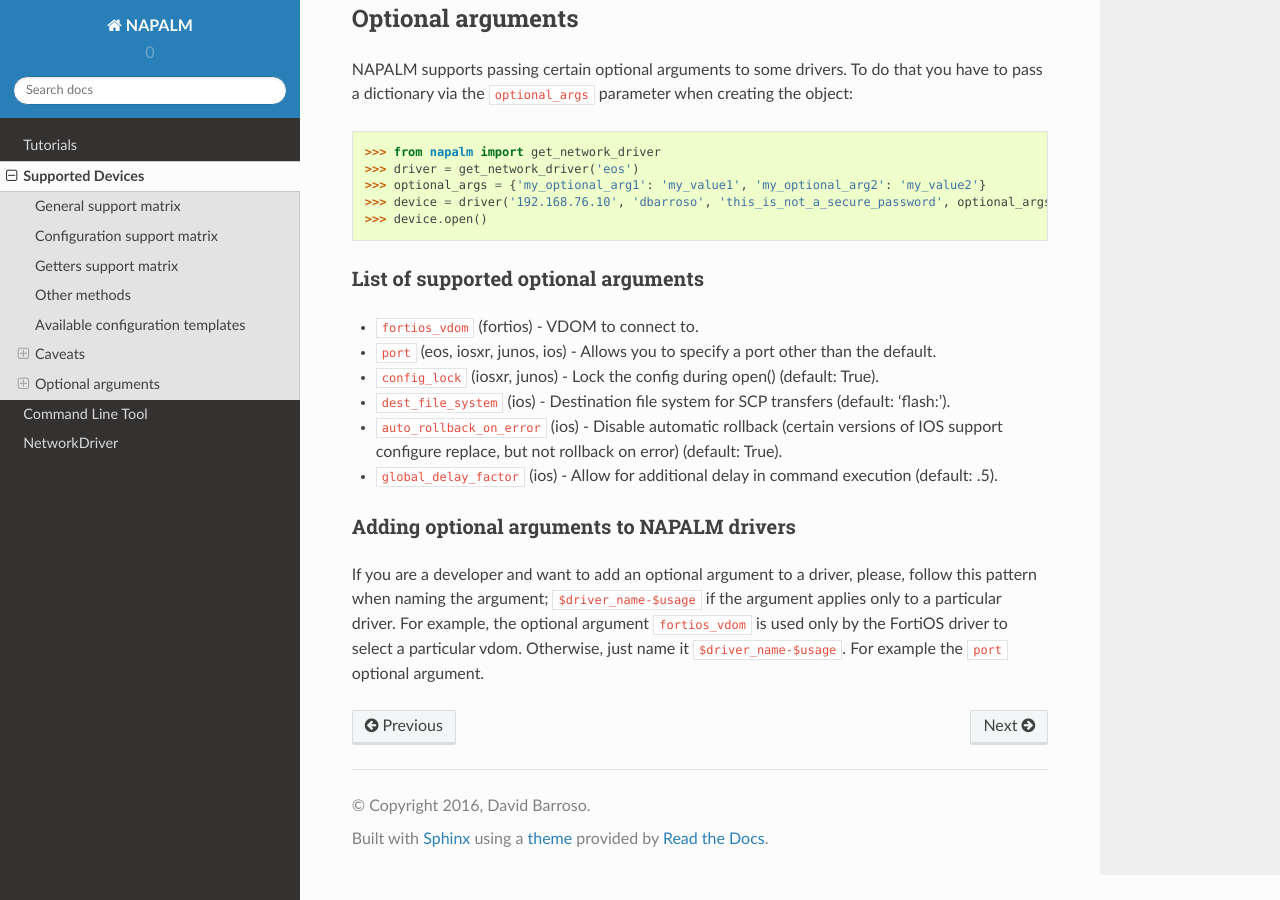
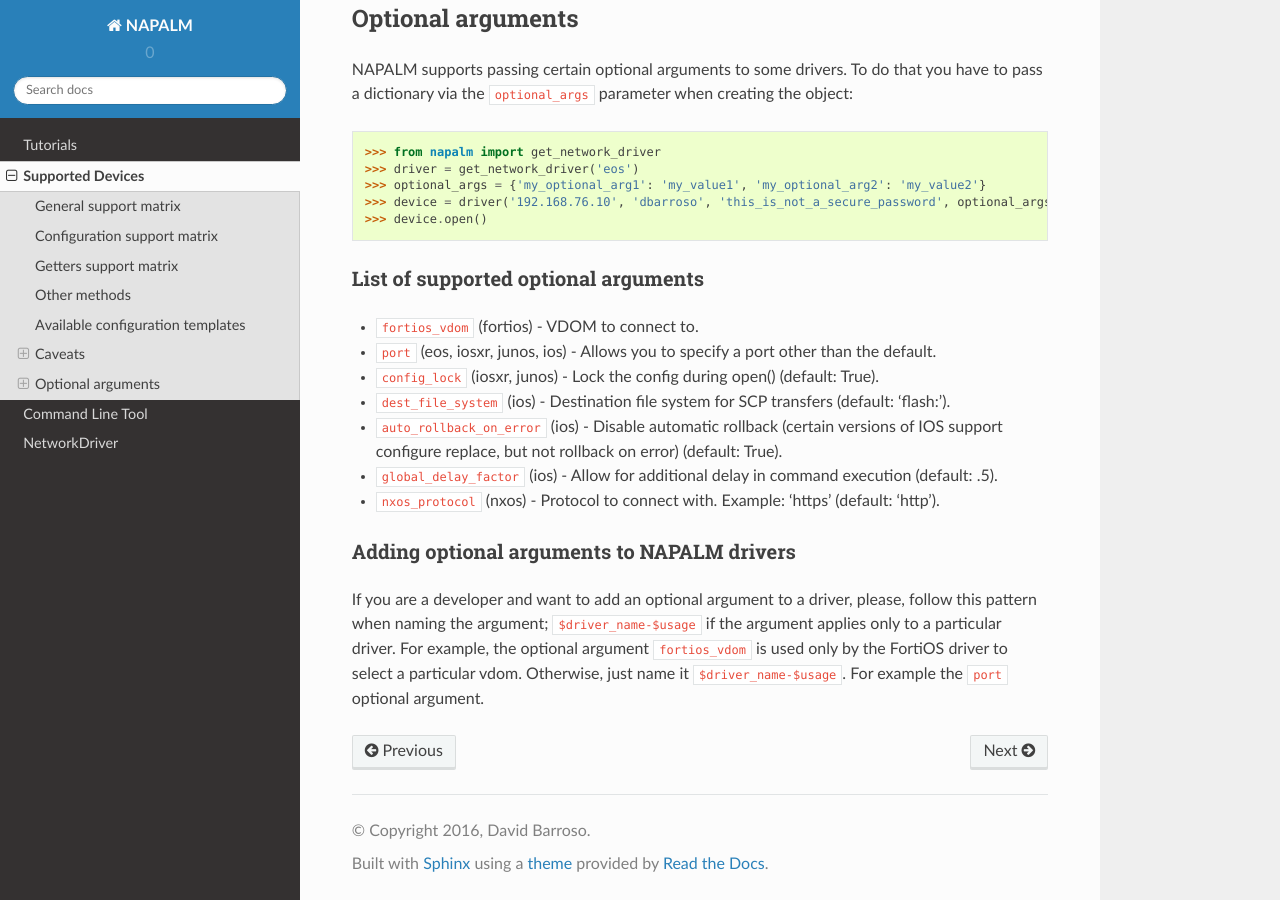
Before and after one commit to napalm-automation/napalm, a Sphinx documentation site: the page built from docs/support/index.rst, in a window 1280 px wide and 900 px high, scrolled down 2650 px. Built offline with Sphinx 7.4.7 and the Read the Docs theme 2.0.0, drawn with Linux system fonts in a browser that asks for light colours.

Commit message:
Update index.rst
Documented nxos_protocol optional argument

```diff
--- a/docs/support/index.rst
+++ b/docs/support/index.rst
@@ -138,6 +138,7 @@
 * :code:`dest_file_system` (ios) - Destination file system for SCP transfers (default: 'flash:').
 * :code:`auto_rollback_on_error` (ios) - Disable automatic rollback (certain versions of IOS support configure replace, but not rollback on error) (default: True).
 * :code:`global_delay_factor` (ios) - Allow for additional delay in command execution (default: .5).
+* :code:`nxos_protocol` (nxos) - Protocol to connect with.  Example: 'https' (default: 'http').
 
 
 Adding optional arguments to NAPALM drivers
```
